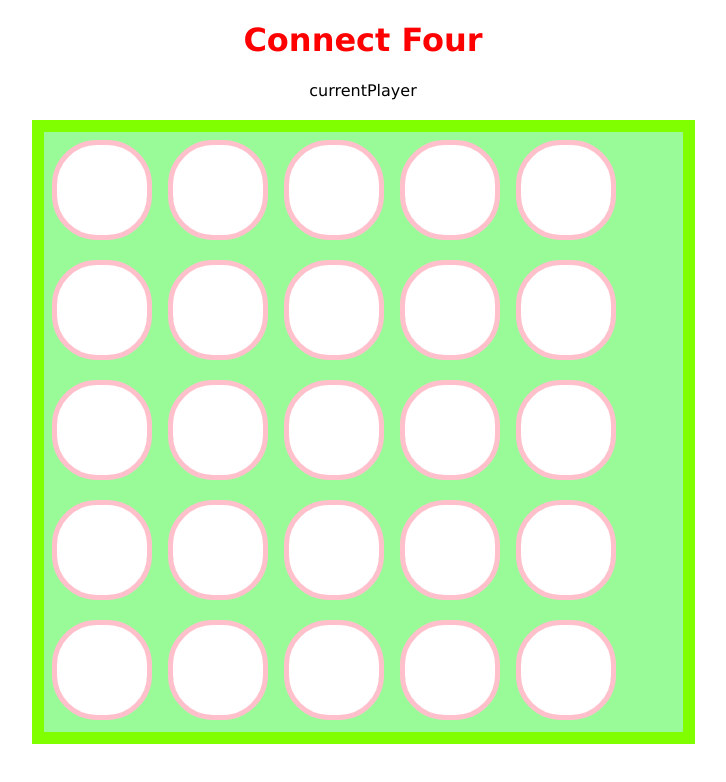
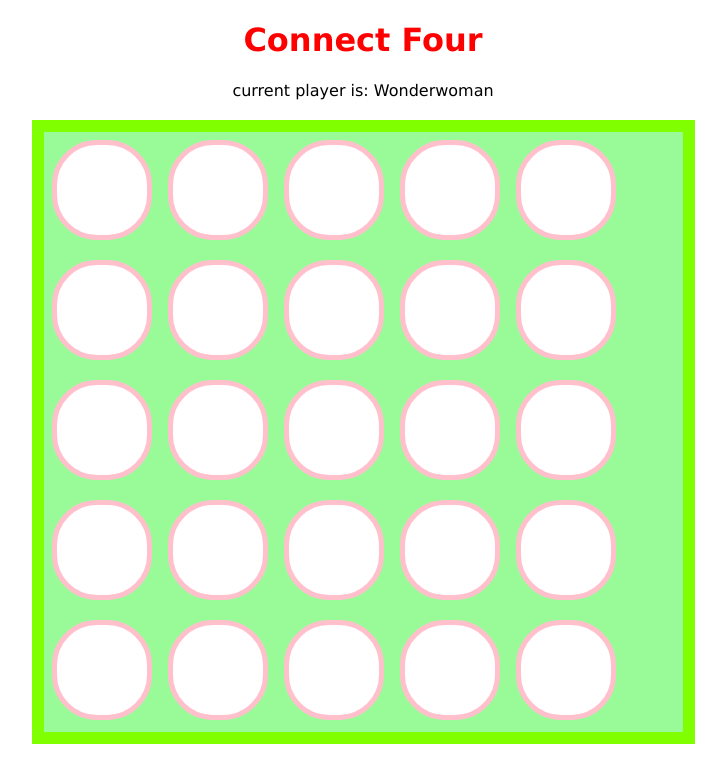
Before and after one commit to attagirll100/attagirll100.github.io, a plain HTML site: page index.html in a window 1280 px wide. Shown: the whole page, without its empty margins (277-1003 px from the left). Drawn offline with Linux system fonts and the light colour scheme.

Commit message:
The_Game

```diff
--- a/index.html
+++ b/index.html
@@ -12,7 +12,7 @@
 
     <div>
         <h1>Connect Four</h1> <!--title name-->
-        <div class="currentPlayer " > currentPlayer <span id ="current-player"></div>
+        <div class="currentPlayer " > current player is: Wonderwoman <span id ="current-player"></div>
             <div class="currentPlayer2"></div>
         <h2 id="TheWinner"></h2> <!--Winners tracking tag-->
         <div id="Board"> <!--This creates the connect4 board created 4 rows 5 columns-->
```
